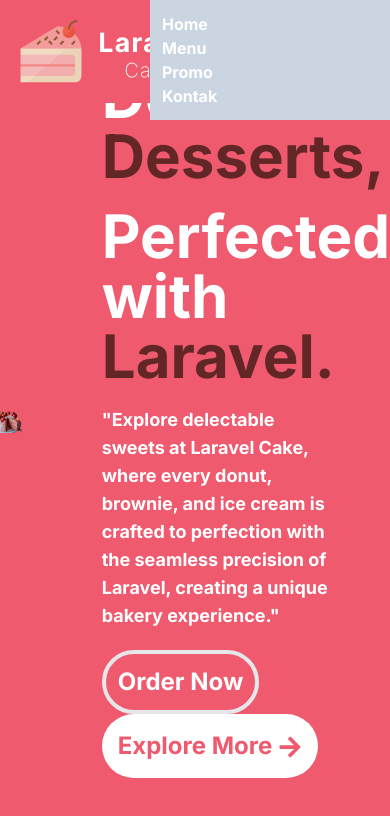
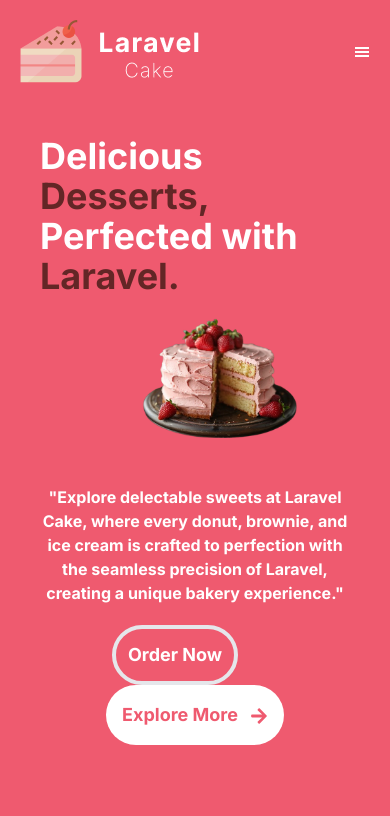
Before and after one commit to primatara42/laravel-cake, a React (Vite) app: page / in a window 390 px wide. Shown: the top 816 px of the page. Built offline with nearby package versions, Linux system fonts and the light colour scheme.

Commit message:
make jumbotron section responsive

```diff
--- a/src/components/Header.jsx
+++ b/src/components/Header.jsx
@@ -21,15 +21,15 @@
           Sign Up
         </button>
       </div>
-      <div className="bg-red-700 my-auto -md:hidden">
+      <div className="my-auto -md:hidden">
         <GiHamburgerMenu />
       </div>
-      <ul className="font-bold -md:hidden gap-x-10 absolute top-0 right-0 bg-slate-300 p-3 w-60">
+      {/* <ul className="font-bold -md:hidden gap-x-10 absolute top-0 right-0 bg-slate-300 p-3 w-60">
         <li>Home</li>
         <li>Menu</li>
         <li>Promo</li>
         <li>Kontak</li>
-      </ul>
+      </ul> */}
     </div>
   );
 };
--- a/src/components/Jumbotron.jsx
+++ b/src/components/Jumbotron.jsx
@@ -1,33 +1,48 @@
 import React from "react";
-import JumbotronImage from "../assets/images/jumbotron_image.png";
+import JumbotronImage from "../assets/images/jumbotron_image(1).png";
 import { FaArrowRight } from "react-icons/fa";
 const Jumbotron = () => {
   return (
-    <div className="h-[100vh] py-96 bg-primary flex items-center text-white">
-      <div className="left w-[80%]">
-        <img src={JumbotronImage} />
+    <div className="w-full h-[100vh] py-80 bg-primary flex justify-between items-center text-white md:block md:py-24">
+      <div className="left mb-5 md:hidden">
+        <img
+          src={JumbotronImage}
+          className="max-w-[1300px] md:w-[500px] md:ml-10 sm:max-w-80"
+        />
       </div>
-      <div className="right ml-20 text-6xl font-bold">
-        <h1 className="mb-5">
-          Delicious <span className="text-secondary">Desserts,</span>
-        </h1>
-        <h1>
-          Perfected with <span className="text-secondary">Laravel.</span>
-        </h1>
-        <p className="my-5 text-lg w-[80%]">
+      <div className="right pr-10 text-5xl font-bold md:text-4xl md:flex md:flex-col md:p-10 bg-primary">
+        <div className="md:text-center">
+          {" "}
+          <h1 className="sm:text-left">
+            Delicious <span className="text-secondary">Desserts,</span>
+          </h1>
+          <h1 className="sm:text-left">
+            Perfected with <span className="text-secondary">Laravel.</span>
+          </h1>
+        </div>
+
+        <div className="my-5 -md:hidden md:pl-20">
+          <img
+            src={JumbotronImage}
+            className=""
+          />
+        </div>
+        <p className="my-5 text-lg  md:text-center md:text-base ">
           "Explore delectable sweets at Laravel Cake, where every donut,
           brownie, and ice cream is crafted to perfection with the seamless
           precision of Laravel, creating a unique bakery experience."
         </p>
-        <div className="text-2xl">
-          <button className="mr-10 border-4 p-3 rounded-full hover:bg-white hover:border-white hover:text-primary duration-300 ease-in-out">Order Now</button>
+        <div className="text-xl md:text-lg md:text-center">
+          <button className="mr-10 border-4 p-3 rounded-full hover:bg-white hover:border-white hover:text-primary duration-300 ease-in-out">
+            Order Now
+          </button>
           <button className="bg-white text-primary p-4 rounded-full hover:bg-secondary hover:border-secondary hover:text-white duration-300 ease-in-out">
-            Explore More <span><FaArrowRight className="inline-block"/></span>
+            Explore More
+            <span>
+              <FaArrowRight className="inline-block ml-3" />
+            </span>
           </button>
         </div>
-        {/* <h1 className='text-6xl'>Delicious Desserts,
-                <br />
-            Perfected with Laravel</h1> */}
       </div>
     </div>
   );
```
Also changed, not shown: src/assets/images/jumbotron_image(1).png (added).
